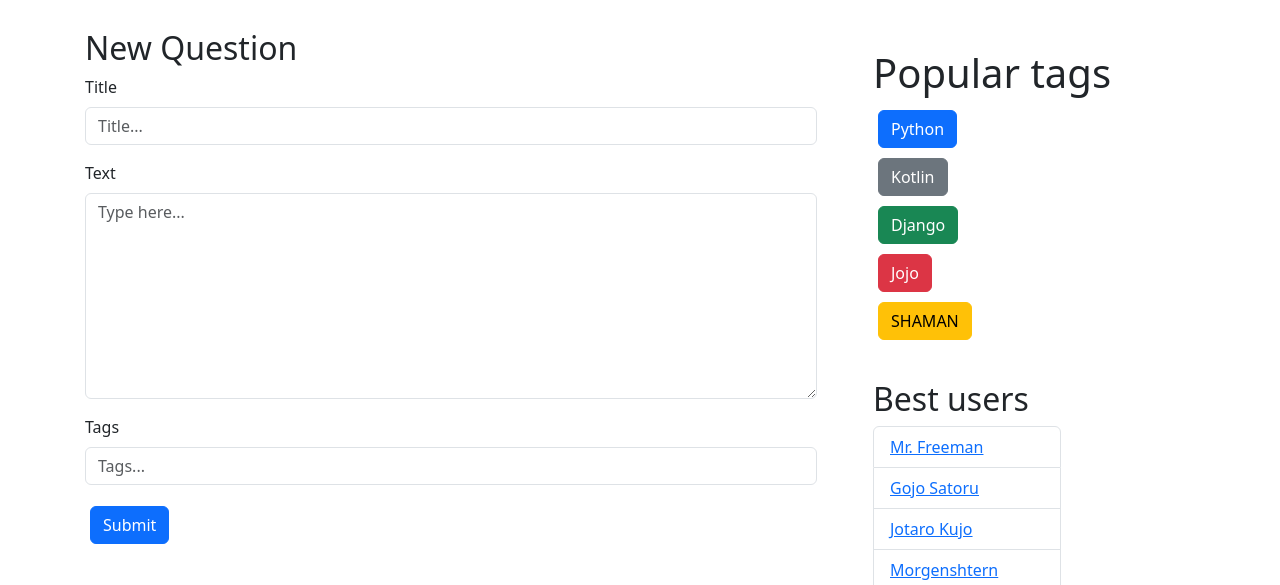
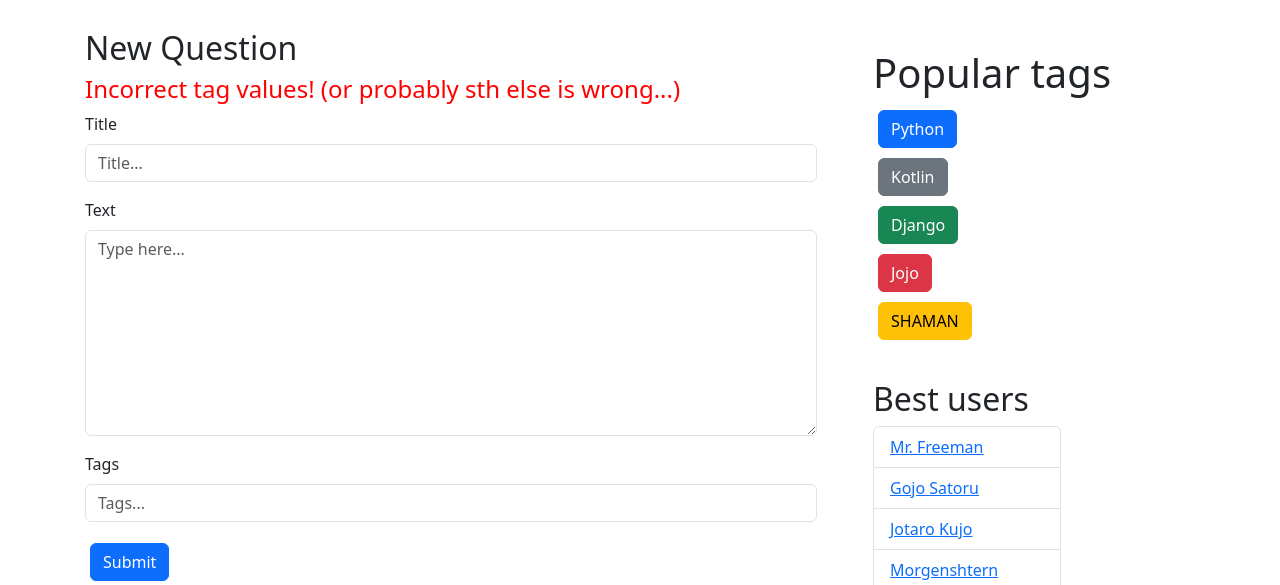
Before and after one commit to WhiskeyMoonlight/VK_Web, a Django app: template templates/ask.html in a window 1280 px wide. Shown: the part 64-649 px from the top of the page. Run offline with Django 3.2, Linux system fonts and the light colour scheme; the template is opened without the code that fills it, so the values that code supplies are empty.

Commit message:
Ask Error

```diff
--- a/templates/ask.html
+++ b/templates/ask.html
@@ -53,6 +53,7 @@
             <div class="col-8">
                 <div class="row title">
                     <h2>New Question</h2>
+                    <h4 style="color: red">Incorrect tag values! (or probably sth else is wrong...)</h4>
                 </div>
                 <form>
                     <div class="mb-3">
```
